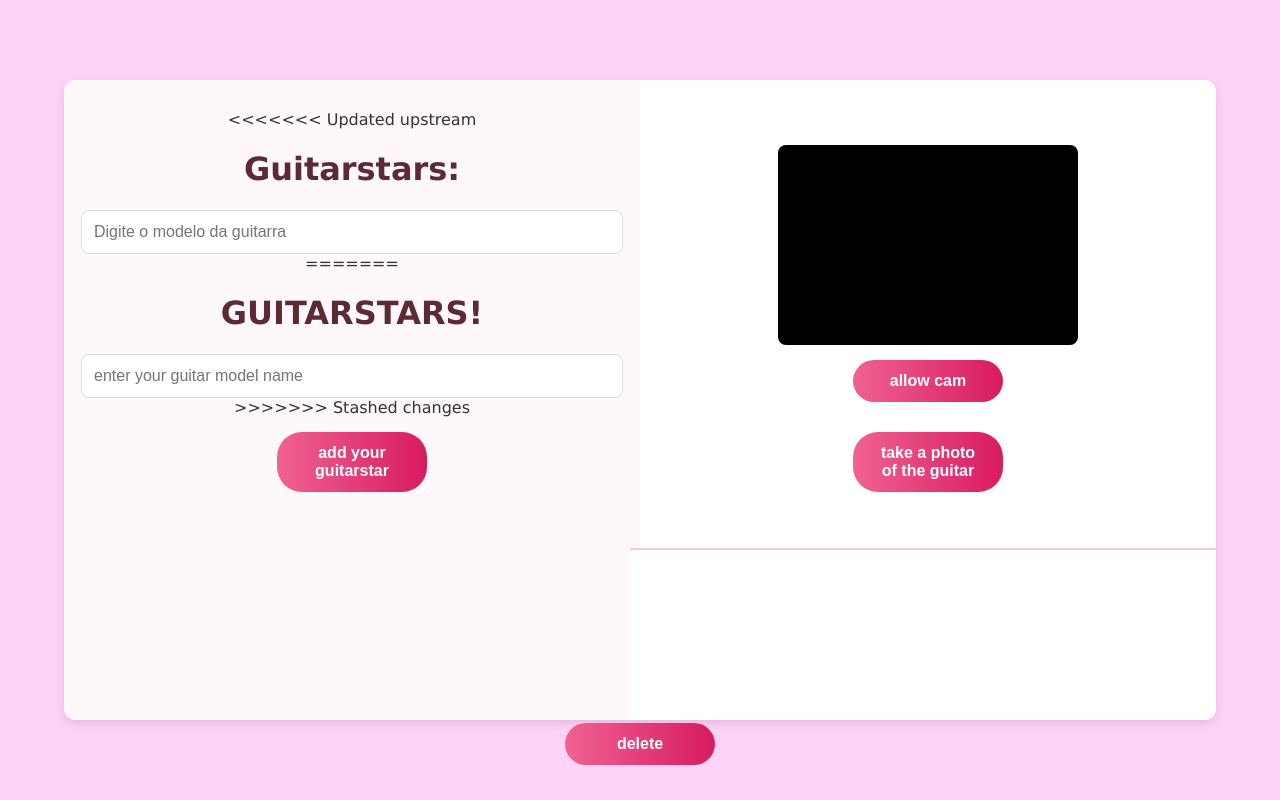
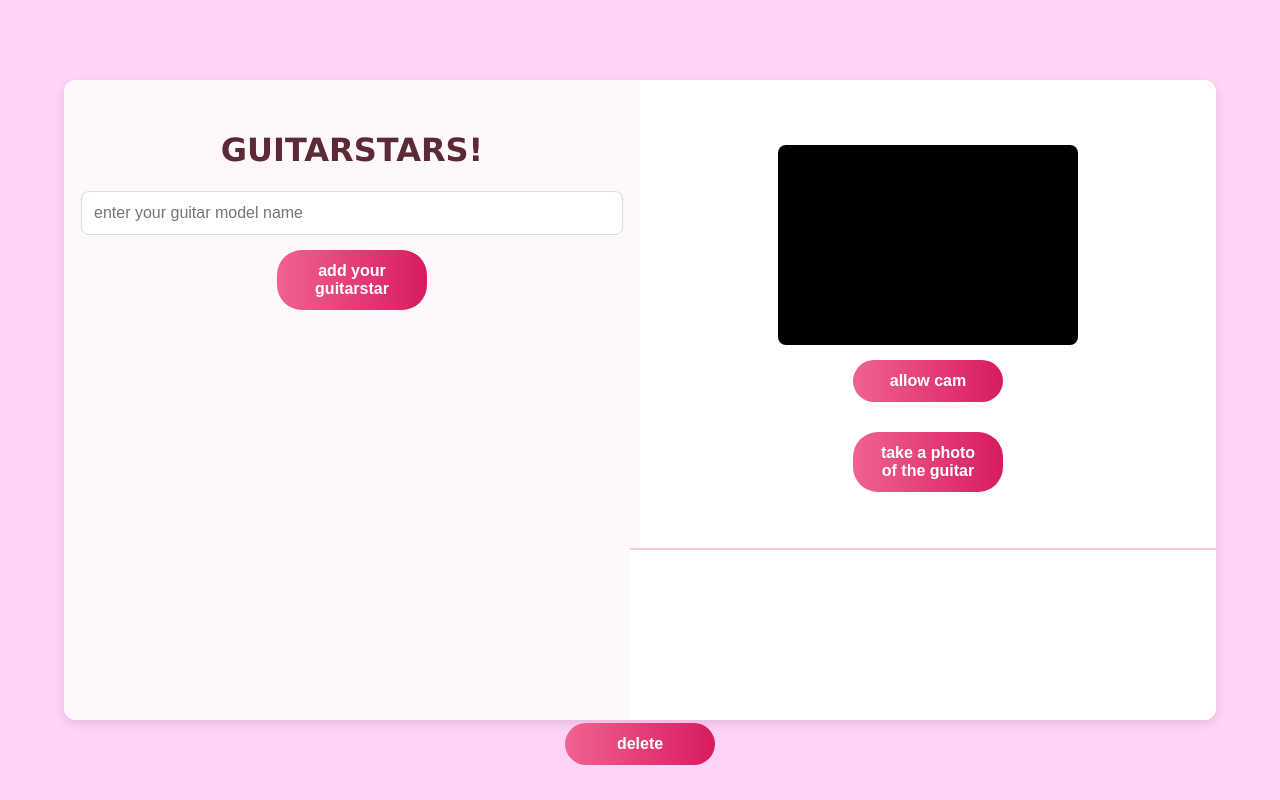
Before and after one commit to lohanamaria/guitarra, a website built with Vite: page index.html in a window 1280 px wide. Built offline with nearby package versions, Linux system fonts and the light colour scheme; no server answers.

```diff
--- a/index.html
+++ b/index.html
@@ -14,13 +14,8 @@
 <body>
     <div class="container">
         <div class="left-side">
-<<<<<<< Updated upstream
-    <h1>Guitarstars: </h1>
-    <input type="text" id="guitarInput" placeholder="Digite o modelo da guitarra">
-=======
     <h1>GUITARSTARS! </h1>
     <input type="text" id="guitarInput" placeholder="enter your guitar model name">
->>>>>>> Stashed changes
     <button id="addGuitar">add your guitar<strong>star</strong></button>
     <ul id="guitarList"></ul>
     </div>
```
